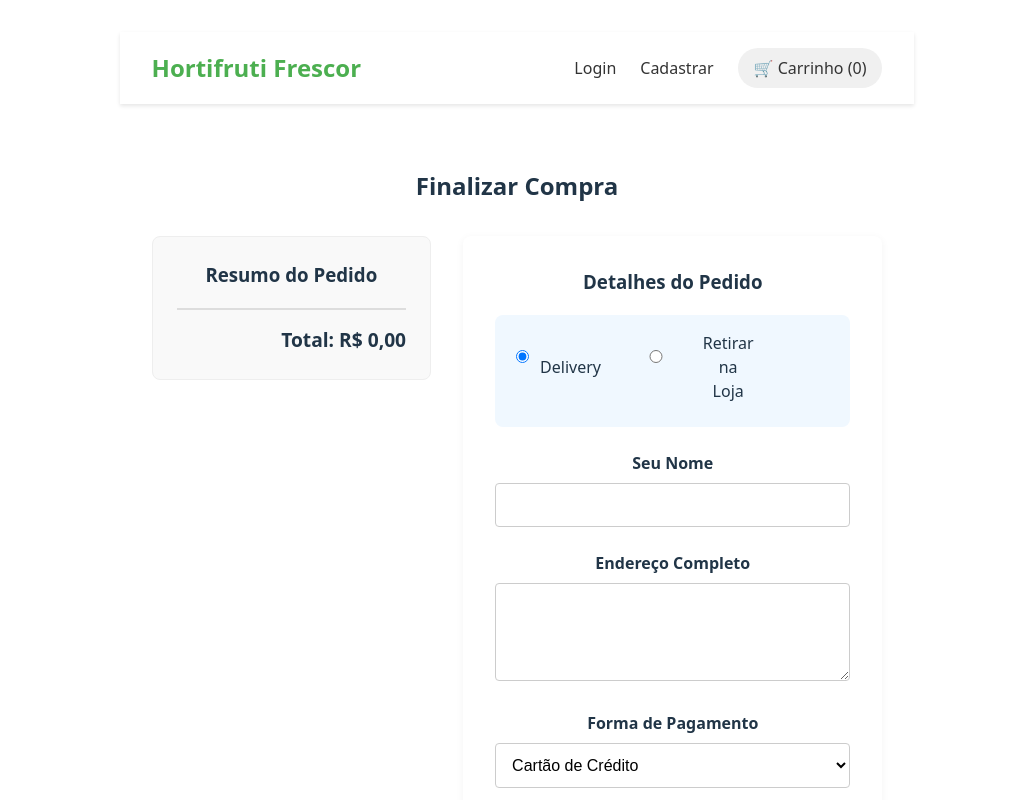
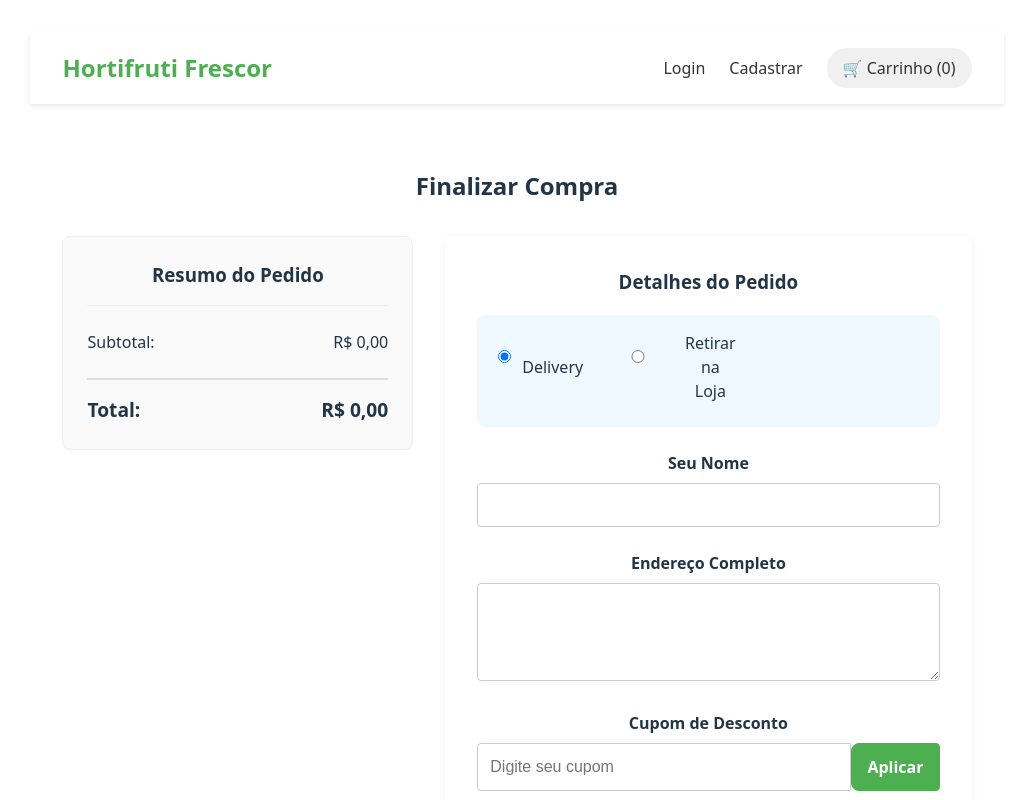
Before and after one commit to ClauM5/hortifruti-pwa, a React (Vite) app in the folder frontend/: page /checkout in a window 1280 px wide. Shown: the top 800 px of the page, without its empty margins (123-1156 px from the left). Built offline with nearby package versions, Linux system fonts and the light colour scheme.

Commit message:
Completa Sprint 5: Adiciona sistema de cupons no checkout

```diff
--- a/frontend/src/pages/CheckoutPage.css
+++ b/frontend/src/pages/CheckoutPage.css
@@ -1,12 +1,13 @@
 /* Arquivo: frontend/src/pages/CheckoutPage.css */
-
 .checkout-container { max-width: 960px; margin: 2rem auto; }
 .checkout-container h2 { text-align: center; margin-bottom: 2rem; }
 .checkout-content { display: grid; grid-template-columns: 1fr 1.5fr; gap: 2rem; }
 .order-summary { background: #f9f9f9; padding: 1.5rem; border-radius: 8px; border: 1px solid #eee; align-self: flex-start; }
-.order-summary h3 { margin-top: 0; }
-.summary-item { display: flex; justify-content: space-between; padding: 0.75rem 0; border-bottom: 1px solid #eee; }
-.summary-total { margin-top: 1rem; padding-top: 1rem; border-top: 2px solid #ddd; font-size: 1.2rem; text-align: right; }
+.order-summary h3 { margin-top: 0; border-bottom: 1px solid #eee; padding-bottom: 1rem; margin-bottom: 1rem; }
+.summary-item { display: flex; justify-content: space-between; padding: 0.5rem 0; }
+.summary-row { display: flex; justify-content: space-between; padding: 0.5rem 0; }
+.summary-row.discount { color: #4CAF50; }
+.summary-total { margin-top: 1rem; padding-top: 1rem; border-top: 2px solid #ddd; font-size: 1.2rem; display: flex; justify-content: space-between; }
 .checkout-form { background: #fff; padding: 2rem; border-radius: 8px; box-shadow: 0 2px 8px rgba(0,0,0,0.05); }
 .checkout-form h3 { margin-top: 0; }
 .checkout-form label { display: block; margin-bottom: 0.5rem; font-weight: bold; }
@@ -15,32 +16,17 @@
 .primary-button { width: 100%; padding: 15px; background-color: #4CAF50; color: white; border: none; border-radius: 4px; font-size: 1.2rem; font-weight: bold; cursor: pointer; transition: background-color 0.2s; }
 .primary-button:disabled { background-color: #a5d6a7; cursor: not-allowed; }
 .error-message { color: #D32F2F; font-weight: bold; margin-bottom: 1rem; text-align: center; }
+.delivery-method-selector { display: flex; gap: 1rem; background-color: #f0f8ff; padding: 1rem; border-radius: 8px; margin-bottom: 1.5rem; }
+.delivery-method-selector label { display: flex; align-items: center; gap: 0.5rem; font-weight: normal; }
+.pickup-info { background-color: #fffbe6; border: 1px solid #ffe58f; padding: 1rem; border-radius: 8px; margin-bottom: 1.5rem; }
+.pickup-info p { margin: 0.5rem 0; }
 
-/* >> NOVOS ESTILOS << */
-.delivery-method-selector {
-    display: flex;
-    gap: 1rem;
-    background-color: #f0f8ff;
-    padding: 1rem;
-    border-radius: 8px;
-    margin-bottom: 1.5rem;
-}
-.delivery-method-selector label {
-    display: flex;
-    align-items: center;
-    gap: 0.5rem;
-    font-weight: normal;
-}
-.pickup-info {
-    background-color: #fffbe6;
-    border: 1px solid #ffe58f;
-    padding: 1rem;
-    border-radius: 8px;
-    margin-bottom: 1.5rem;
-}
-.pickup-info p {
-    margin: 0.5rem 0;
-}
-
+/* >> NOVOS ESTILOS PARA O CAMPO DE CUPOM << */
+.coupon-input-group { display: flex; margin-bottom: 0.5rem; }
+.coupon-input-group input { flex-grow: 1; margin-bottom: 0; border-top-right-radius: 0; border-bottom-right-radius: 0; }
+.coupon-input-group button { border: 1px solid #4CAF50; background-color: #4CAF50; color: white; padding: 12px 15px; cursor: pointer; border-top-right-radius: 4px; border-bottom-right-radius: 4px; font-weight: bold; }
+.coupon-message { font-size: 0.9rem; font-weight: bold; text-align: center; margin-bottom: 1.5rem; padding: 0.5rem; border-radius: 4px; }
+.coupon-message.success { color: #155724; background-color: #d4edda; border: 1px solid #c3e6cb; }
+.coupon-message.error { color: #721c24; background-color: #f8d7da; border: 1px solid #f5c6cb; }
 
 @media (max-width: 768px) { .checkout-content { grid-template-columns: 1fr; } .order-summary { grid-row: 1; } }
--- a/frontend/src/pages/CheckoutPage.jsx
+++ b/frontend/src/pages/CheckoutPage.jsx
@@ -1,4 +1,4 @@
-// Arquivo: frontend/src/pages/CheckoutPage.jsx (Com Opção de Retirada)
+// Arquivo: frontend/src/pages/CheckoutPage.jsx (Final com Lógica de Cupom)
 
 import React, { useState, useEffect } from 'react';
 import { useCart } from '../context/CartContext';
@@ -6,93 +6,97 @@ import { useAuth } from '../context/AuthContext';
 import { useNavigate } from 'react-router-dom';
 import './CheckoutPage.css';
 
-const API_PEDIDOS_URL = 'https://hortifruti-backend.onrender.com/api/pedidos';
-const API_ENDERECOS_URL = 'https://hortifruti-backend.onrender.com/api/enderecos';
+const API_BASE_URL = 'https://hortifruti-backend.onrender.com/api';
 
 function CheckoutPage() {
   const { cartItems, clearCart } = useCart();
   const { user, token } = useAuth();
   const navigate = useNavigate();
 
-  // << NOVO ESTADO PARA MÉTODO DE ENTREGA >>
-  const [deliveryMethod, setDeliveryMethod] = useState('delivery'); // 'delivery' ou 'pickup'
-
+  // Estados do formulário e do pedido
+  const [deliveryMethod, setDeliveryMethod] = useState('delivery');
   const [customerName, setCustomerName] = useState('');
   const [customerAddress, setCustomerAddress] = useState('');
-  const [paymentMethod, setPaymentMethod] = useState('Cartão de Crédito');
+  const [paymentMethod, setPaymentMethod] = useState('Cartão na Entrega'); // Alterado para um valor padrão
   const [troco, setTroco] = useState('');
   const [error, setError] = useState('');
   const [isSubmitting, setIsSubmitting] = useState(false);
   const [savedAddresses, setSavedAddresses] = useState([]);
   const [selectedAddressId, setSelectedAddressId] = useState('');
 
-  useEffect(() => {
-    if (user) setCustomerName(user.nome);
-  }, [user]);
+  // << NOVOS ESTADOS PARA CUPOM >>
+  const [couponCode, setCouponCode] = useState('');
+  const [appliedCoupon, setAppliedCoupon] = useState(null);
+  const [discount, setDiscount] = useState(0);
+  const [couponMessage, setCouponMessage] = useState('');
 
-  useEffect(() => {
-    if (!token) return;
-    const fetchAddresses = async () => {
-      try {
-        const response = await fetch(API_ENDERECOS_URL, { headers: { 'Authorization': `Bearer ${token}` } });
+  const total = cartItems.reduce((sum, item) => sum + Number(item.preco) * item.quantity, 0);
+  const finalTotal = total - discount; // << NOVO TOTAL FINAL
+
+  useEffect(() => { if (user) setCustomerName(user.nome); }, [user]);
+  useEffect(() => { if (!token) return; const fetchAddresses = async () => { try { const res = await fetch(`${API_BASE_URL}/enderecos`, { headers: { 'Authorization': `Bearer ${token}` } }); setSavedAddresses(await res.json()); } catch (err) { console.error("Falha ao buscar endereços", err); } }; fetchAddresses(); }, [token]);
+  useEffect(() => { if (deliveryMethod === 'pickup') { setCustomerAddress('Retirada na Loja'); } else { setCustomerAddress(''); setSelectedAddressId(''); } }, [deliveryMethod]);
+
+  const handleAddressSelect = (addressId) => { setSelectedAddressId(addressId); if (addressId === "") { setCustomerAddress(""); return; } const selectedAddr = savedAddresses.find(addr => addr.id === parseInt(addressId)); if (selectedAddr) { const fullAddress = `${selectedAddr.logradouro}, ${selectedAddr.numero}${selectedAddr.complemento ? ` - ${selectedAddr.complemento}` : ''}, ${selectedAddr.bairro}, ${selectedAddr.cidade} - ${selectedAddr.estado}, CEP: ${selectedAddr.cep}`; setCustomerAddress(fullAddress); } };
+
+  // << NOVA FUNÇÃO PARA APLICAR O CUPOM >>
+  const handleApplyCoupon = async () => {
+    if (!couponCode) return;
+    setCouponMessage('');
+    try {
+        const response = await fetch(`${API_BASE_URL}/cupons/validar`, {
+            method: 'POST',
+            headers: { 'Content-Type': 'application/json' },
+            body: JSON.stringify({ codigo: couponCode })
+        });
         const data = await response.json();
-        setSavedAddresses(data);
-      } catch (err) { console.error("Falha ao buscar endereços", err); }
-    };
-    fetchAddresses();
-  }, [token]);
+        if (!response.ok) throw new Error(data.message);
 
-  // << EFEITO PARA ATUALIZAR O ENDEREÇO SE MUDAR PARA RETIRADA >>
-  useEffect(() => {
-    if (deliveryMethod === 'pickup') {
-      setCustomerAddress('Retirada na Loja');
-    } else {
-      // Se voltar para delivery, limpa o campo para o usuário escolher/digitar
-      setCustomerAddress('');
-      setSelectedAddressId('');
-    }
-  }, [deliveryMethod]);
+        // Calcula o desconto no frontend para feedback visual
+        let discountValue = 0;
+        if (data.cupom.tipo_desconto === 'PERCENTUAL') {
+            discountValue = (total * data.cupom.valor) / 100;
+        } else { // FIXO
+            discountValue = data.cupom.valor;
+        }
 
+        setDiscount(discountValue);
+        setAppliedCoupon(data.cupom);
+        setCouponMessage('Cupom aplicado com sucesso!');
 
-  const handleAddressSelect = (addressId) => {
-    setSelectedAddressId(addressId);
-    if (addressId === "") { setCustomerAddress(""); return; }
-    const selectedAddr = savedAddresses.find(addr => addr.id === parseInt(addressId));
-    if (selectedAddr) {
-      const fullAddress = `${selectedAddr.logradouro}, ${selectedAddr.numero}${selectedAddr.complemento ? ` - ${selectedAddr.complemento}` : ''}, ${selectedAddr.bairro}, ${selectedAddr.cidade} - ${selectedAddr.estado}, CEP: ${selectedAddr.cep}`;
-      setCustomerAddress(fullAddress);
+    } catch(err) {
+        setDiscount(0);
+        setAppliedCoupon(null);
+        setCouponMessage(err.message);
     }
   };
 
   const handleSubmit = async (e) => {
     e.preventDefault();
-    if (cartItems.length === 0) { setError('Seu carrinho está vazio.'); return; }
-    if (paymentMethod === 'Dinheiro' && !troco) { setError('Por favor, informe para quanto precisa de troco.'); return; }
+    if (!customerName.trim() || !customerAddress.trim()) { setError('Por favor, preencha seu nome e endereço.'); return; }
 
     setIsSubmitting(true);
     setError('');
 
     const orderData = {
       nome_cliente: customerName,
-      endereco_cliente: customerAddress, // Já estará como "Retirada na Loja" se for o caso
+      endereco_cliente: customerAddress,
       itens: cartItems,
       metodo_pagamento: paymentMethod,
       troco_para: paymentMethod === 'Dinheiro' ? troco : null,
       token: token,
+      codigo_cupom: appliedCoupon ? appliedCoupon.codigo : null, // Envia o código do cupom
     };
 
     try {
-      const response = await fetch(API_PEDIDOS_URL, {
-        method: 'POST',
-        headers: { 'Content-Type': 'application/json' },
-        body: JSON.stringify(orderData),
-      });
-      if (!response.ok) throw new Error('Falha ao criar o pedido.');
-
+      const response = await fetch(`${API_BASE_URL}/pedidos`, { method: 'POST', headers: { 'Content-Type': 'application/json' }, body: JSON.stringify(orderData) });
+      if (!response.ok) {
+        const errData = await response.json();
+        throw new Error(errData.message || 'Falha ao criar o pedido.');
+      }
       alert('Pedido realizado com sucesso!');
       clearCart();
       navigate('/minha-conta');
-
     } catch (err) {
       setError(err.message);
     } finally {
@@ -100,7 +104,6 @@ function CheckoutPage() {
     }
   };
 
-  const total = cartItems.reduce((sum, item) => sum + Number(item.preco) * item.quantity, 0);
 
   return (
     <div className="checkout-container">
@@ -108,70 +111,42 @@ function CheckoutPage() {
       <div className="checkout-content">
         <div className="order-summary">
           <h3>Resumo do Pedido</h3>
-          {cartItems.map(item => (
-            <div key={item.id} className="summary-item">
-              <span>{item.quantity}x {item.nome}</span>
-              <span>R$ {(item.preco * item.quantity).toFixed(2).replace('.', ',')}</span>
-            </div>
-          ))}
-          <div className="summary-total"><strong>Total: R$ {total.toFixed(2).replace('.', ',')}</strong></div>
+          {cartItems.map(item => ( <div key={item.id} className="summary-item"> <span>{item.quantity}x {item.nome}</span> <span>R$ {(item.preco * item.quantity).toFixed(2).replace('.', ',')}</span> </div> ))}
+          <div className="summary-row"> <span>Subtotal:</span> <span>R$ {total.toFixed(2).replace('.', ',')}</span> </div>
+          {discount > 0 && ( <div className="summary-row discount"> <span>Desconto:</span> <span>- R$ {discount.toFixed(2).replace('.', ',')}</span> </div> )}
+          <div className="summary-total"> <strong>Total:</strong> <strong>R$ {finalTotal.toFixed(2).replace('.', ',')}</strong> </div>
         </div>
 
         <form onSubmit={handleSubmit} className="checkout-form">
           <h3>Detalhes do Pedido</h3>
-
-          {/* << NOVO SELETOR DE MÉTODO DE ENTREGA >> */}
           <div className="delivery-method-selector">
-            <label>
-              <input type="radio" name="deliveryMethod" value="delivery" checked={deliveryMethod === 'delivery'} onChange={(e) => setDeliveryMethod(e.target.value)} />
-              Delivery
-            </label>
-            <label>
-              <input type="radio" name="deliveryMethod" value="pickup" checked={deliveryMethod === 'pickup'} onChange={(e) => setDeliveryMethod(e.target.value)} />
-              Retirar na Loja
-            </label>
+             <label><input type="radio" name="deliveryMethod" value="delivery" checked={deliveryMethod === 'delivery'} onChange={(e) => setDeliveryMethod(e.target.value)} /> Delivery</label>
+             <label><input type="radio" name="deliveryMethod" value="pickup" checked={deliveryMethod === 'pickup'} onChange={(e) => setDeliveryMethod(e.target.value)} /> Retirar na Loja</label>
           </div>
-
           <label htmlFor="customerName">Seu Nome</label>
           <input type="text" id="customerName" value={customerName} onChange={(e) => setCustomerName(e.target.value)} required />
+          {deliveryMethod === 'delivery' ? ( <> {user && savedAddresses.length > 0 && ( <> <label htmlFor="savedAddress">Selecionar Endereço Salvo</label> <select id="savedAddress" value={selectedAddressId} onChange={(e) => handleAddressSelect(e.target.value)}> <option value="">-- Digitar um novo endereço --</option> {savedAddresses.map(addr => (<option key={addr.id} value={addr.id}>{addr.nome_identificador}</option>))} </select> </> )} <label htmlFor="customerAddress">Endereço Completo</label> <textarea id="customerAddress" value={customerAddress} onChange={(e) => setCustomerAddress(e.target.value)} rows="4" required /> </> ) : ( <div className="pickup-info"> <p>Você poderá retirar seu pedido em nosso endereço.</p> </div> )}
 
-          {deliveryMethod === 'delivery' ? (
-            <>
-              {user && savedAddresses.length > 0 && (
-                <>
-                  <label htmlFor="savedAddress">Selecionar Endereço Salvo</label>
-                  <select id="savedAddress" value={selectedAddressId} onChange={(e) => handleAddressSelect(e.target.value)}>
-                    <option value="">-- Digitar um novo endereço --</option>
-                    {savedAddresses.map(addr => (<option key={addr.id} value={addr.id}>{addr.nome_identificador}</option>))}
-                  </select>
-                </>
-              )}
-              <label htmlFor="customerAddress">Endereço Completo</label>
-              <textarea id="customerAddress" value={customerAddress} onChange={(e) => setCustomerAddress(e.target.value)} rows="4" required />
-            </>
-          ) : (
-            <div className="pickup-info">
-                <p>Você poderá retirar seu pedido em nosso endereço após a confirmação de que ele está "Pronto para retirada".</p>
-                <p><strong>Endereço da Loja:</strong> Rua das Flores, 123 - Centro</p>
-            </div>
-          )}
+          {/* >> CAMPO DE CUPOM << */}
+          <label htmlFor="couponCode">Cupom de Desconto</label>
+          <div className="coupon-input-group">
+            <input type="text" id="couponCode" value={couponCode} onChange={(e) => setCouponCode(e.target.value.toUpperCase())} placeholder="Digite seu cupom" />
+            <button type="button" onClick={handleApplyCoupon}>Aplicar</button>
+          </div>
+          {couponMessage && <p className={`coupon-message ${appliedCoupon ? 'success' : 'error'}`}>{couponMessage}</p>}
+
 
           <label htmlFor="paymentMethod">Forma de Pagamento</label>
           <select id="paymentMethod" value={paymentMethod} onChange={(e) => setPaymentMethod(e.target.value)}>
-            <option>Cartão de Crédito</option> <option>Cartão de Débito</option> <option>PIX</option> <option>Dinheiro</option>
+            <option value="Cartão de Crédito">Cartão de Crédito (na entrega)</option>
+            <option value="Cartão de Débito">Cartão de Débito (na entrega)</option>
+            <option value="Pix">Pix</option>
+            <option value="Dinheiro">Dinheiro</option>
           </select>
-
-          {paymentMethod === 'Dinheiro' && (
-            <>
-              <label htmlFor="troco">Troco para quanto?</label>
-              <input type="number" id="troco" value={troco} onChange={(e) => setTroco(e.target.value)} placeholder="Ex: 50" />
-            </>
-          )}
+          {paymentMethod === 'Dinheiro' && ( <> <label htmlFor="troco">Troco para quanto?</label> <input type="number" id="troco" value={troco} onChange={(e) => setTroco(e.target.value)} placeholder="Ex: 50.00" /> </> )}
 
           {error && <p className="error-message">{error}</p>}
-          <button type="submit" className="primary-button" disabled={isSubmitting}>
-            {isSubmitting ? 'Enviando Pedido...' : 'Finalizar Pedido'}
-          </button>
+          <button type="submit" className="primary-button" disabled={isSubmitting || cartItems.length === 0}>{isSubmitting ? 'Enviando...' : 'Confirmar Pedido'}</button>
         </form>
       </div>
     </div>
```
